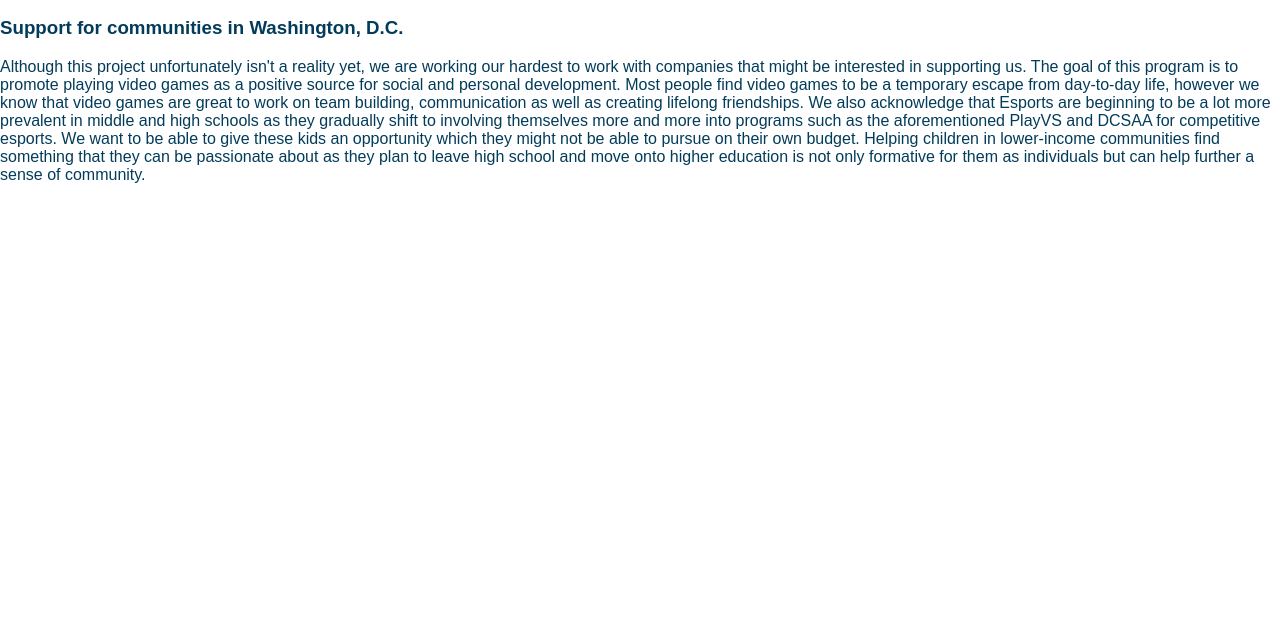
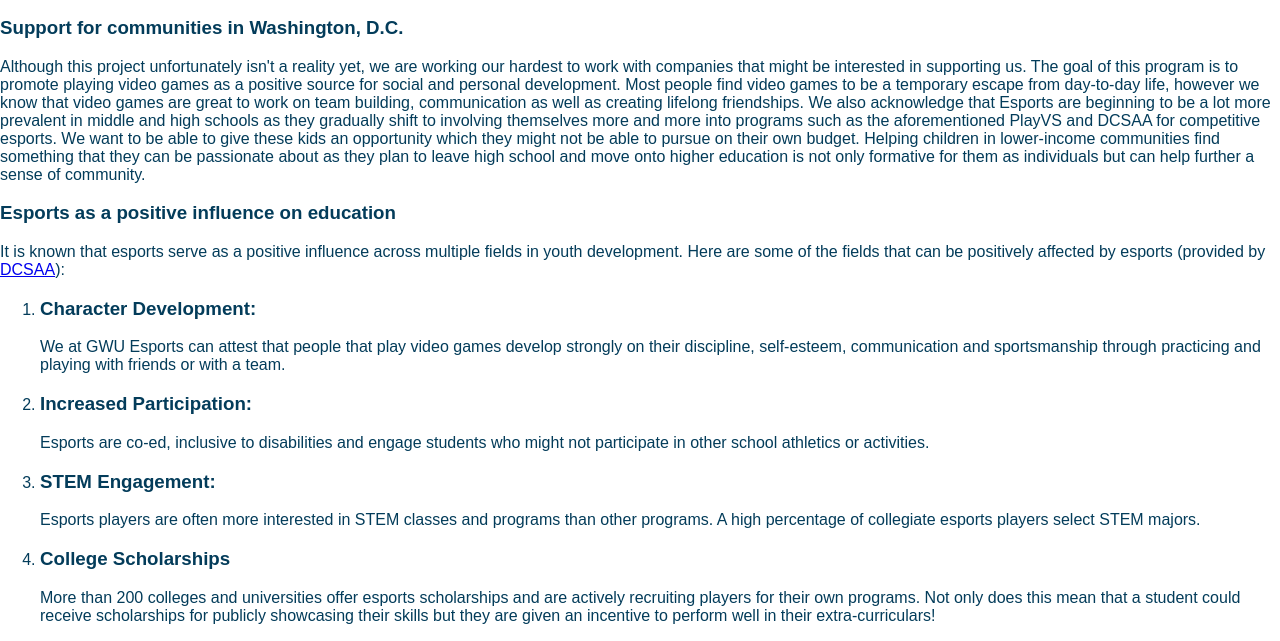
Before and after one commit to xaviersgwu/esports-for-education-website, a plain HTML site: page index.html in a window 1280 px wide. Shown: the part 710-1351 px from the top of the page. Before the commit the page ends 912 px from the top, so only its background shows below. Drawn offline with Linux system fonts and the light colour scheme; a web font is replaced by a local one.

Commit message:
Update index.html
Spelling corrections, added a new goal section.

```diff
--- a/index.html
+++ b/index.html
@@ -50,7 +50,7 @@
                         </div>
                         <div class="subtitle">
                             PlayVS is one of the largest collegiate and high school esports league organizers and provide tournaments with games such as League of Legends, Rocket League, SMITE and more on their roster.
-                            The association is known for having attracted a large crowd of viewers and participants interested in getting a chance at taking their shot at the winnings pool offered to the highest ranking teams.
+                            The association is known for having attracted a large crowd of viewers and participants interested in getting a chance at taking their shot at the winnings offered to the highest ranking teams.
                         </div>
                     </div>
                     </div>
@@ -82,7 +82,14 @@
                         We also acknowledge that Esports are beginning to be a lot more prevalent in middle and high schools as they gradually shift to involving themselves more and more into programs such as the aforementioned PlayVS and DCSAA for competitive esports.
                         We want to be able to give these kids an opportunity which they might not be able to pursue on their own budget.
                         Helping children in lower-income communities find something that they can be passionate about as they plan to leave high school and move onto higher education is not only formative for them as individuals but can help further a sense of community.
-                    <h3></h3>
+                    <h3>Esports as a positive influence on education</h3>
+                    <p> It is known that esports serve as a positive influence across multiple fields in youth development. Here are some of the fields that can be positively affected by esports (provided by <a href="https://www.dcsaasports.org/esports">DCSAA</a>):</p>
+                        <ol>
+                            <li> <h3>Character Development: </h3><p> We at GWU Esports can attest that people that play video games develop strongly on their discipline, self-esteem, communication and sportsmanship through practicing and playing with friends or with a team.</p></li>
+                            <li> <h3>Increased Participation:</h3><p> Esports are co-ed, inclusive to disabilities and engage students who might not participate in other school athletics or activities.</p></li>
+                            <li> <h3>STEM Engagement:</h3><p> Esports players are often more interested in STEM classes and programs than other programs. A high percentage of collegiate esports players select STEM majors.</p></li>
+                            <li> <h3>College Scholarships</h3><p> More than 200 colleges and universities offer esports scholarships and are actively recruiting players for their own programs. Not only does this mean that a student could receive scholarships for publicly showcasing their skills but they are given an incentive to perform well in their extra-curriculars!</p></li>
+                        </ol>
                     </p>
                 </div>
             </div>
```
